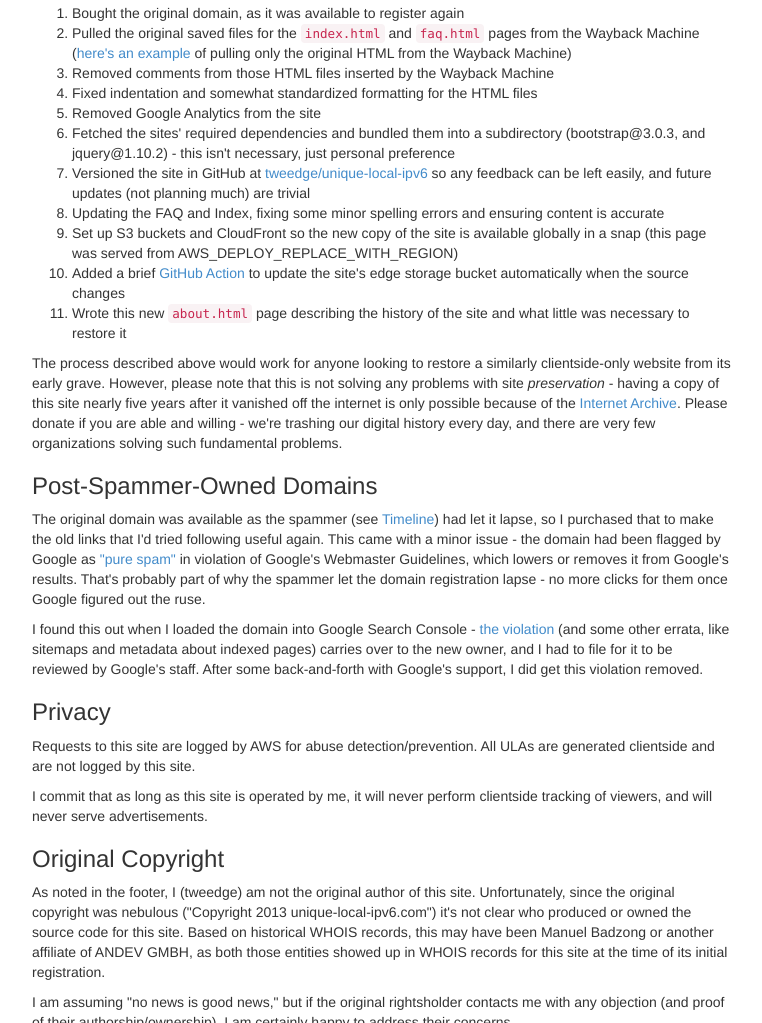
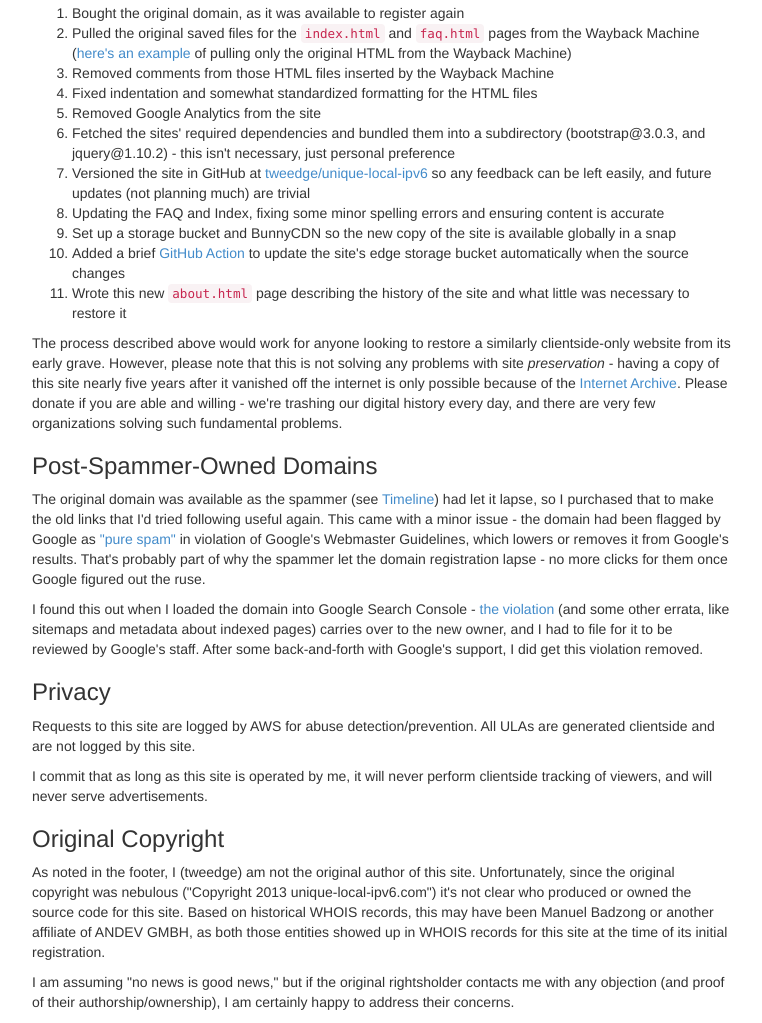
Before and after one commit to tweedge/unique-local-ipv6, a plain HTML site: page about.html in a window 1280 px wide. Shown: the part 750-1773 px from the top of the page, without its empty margins (258-1020 px from the left). Drawn offline with Linux system fonts and the light colour scheme.

Commit message:
Switch back to Bunny after fun experiment

```diff
--- a/about.html
+++ b/about.html
@@ -58,7 +58,7 @@
         <li>Fetched the sites' required dependencies and bundled them into a subdirectory  (bootstrap@3.0.3, and jquery@1.10.2) - this isn't necessary, just personal preference</li>
         <li>Versioned the site in GitHub at <a href="https://github.com/tweedge/unique-local-ipv6">tweedge/unique-local-ipv6</a> so any feedback can be left easily, and future updates (not planning much) are trivial</li>
         <li>Updating the FAQ and Index, fixing some minor spelling errors and ensuring content is accurate</li>
-        <li>Set up S3 buckets and CloudFront so the new copy of the site is available globally in a snap (this page was served from AWS_DEPLOY_REPLACE_WITH_REGION)</li>
+        <li>Set up a storage bucket and BunnyCDN so the new copy of the site is available globally in a snap</li>
         <li>Added a brief <a href="https://github.com/tweedge/unique-local-ipv6/blob/main/.github/workflows/publish.yml">GitHub Action</a> to update the site's edge storage bucket automatically when the source changes</li>
         <li>Wrote this new <code>about.html</code> page describing the history of the site and what little was necessary to restore it</li>
         </ol>
```
Also changed, not shown: .github/workflows/publish.yml.
